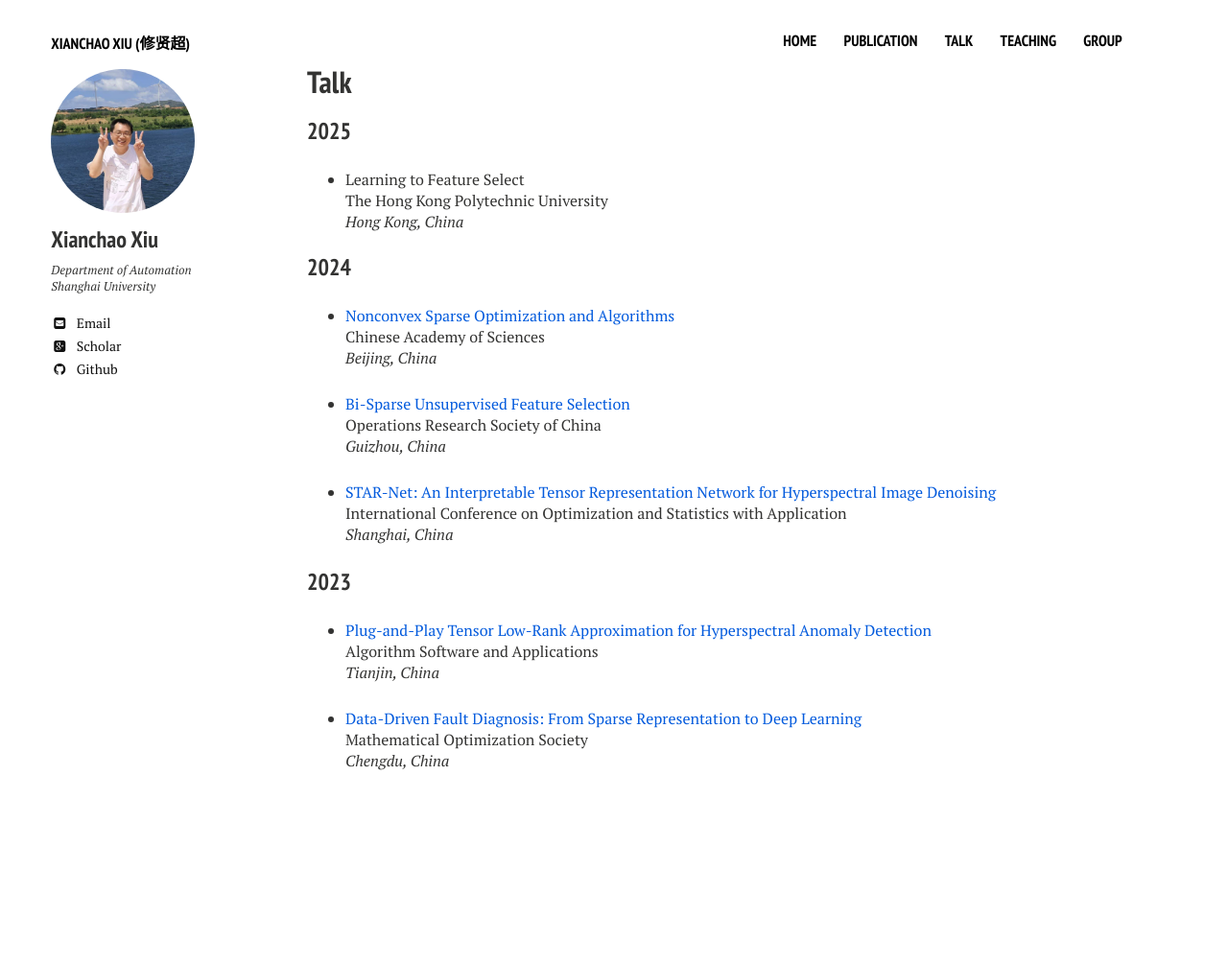
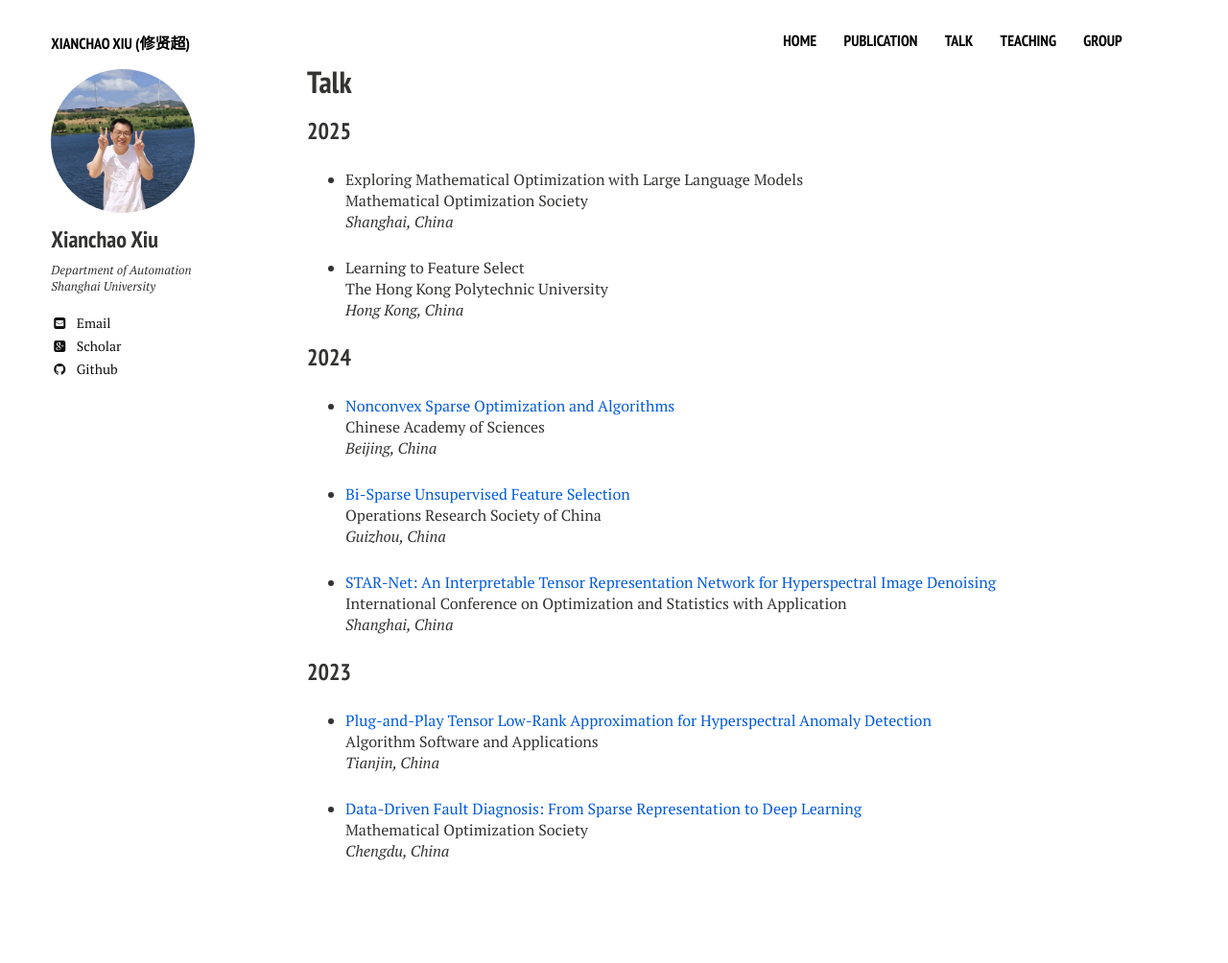
Before and after one commit to xianchaoxiu/xianchaoxiu.github.io, a Jekyll site: the page built from talk/index.md, in a window 1280 px wide. Shown: the whole page at 96% size. Built offline with Jekyll 4.4.1, drawn with Linux system fonts in a browser that asks for light colours; nearby versions of some CDN libraries; before the commit the page ends 910 px from its top, so only the background shows below that.

Commit message:
Update index.md

```diff
--- a/talk/index.md
+++ b/talk/index.md
@@ -10,6 +10,11 @@ share: false
 
 
 ### 2025
+
+* Exploring Mathematical Optimization with Large Language Models <br>
+Mathematical Optimization Society <br>
+<i>Shanghai, China</i><br>
+
 
 * Learning to Feature Select <br>
 The Hong Kong Polytechnic University <br>
```
